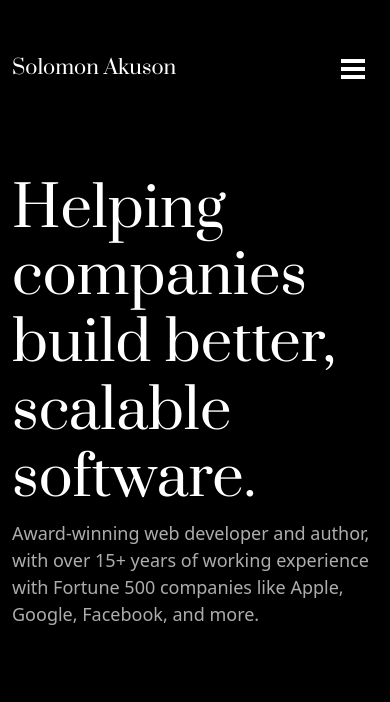
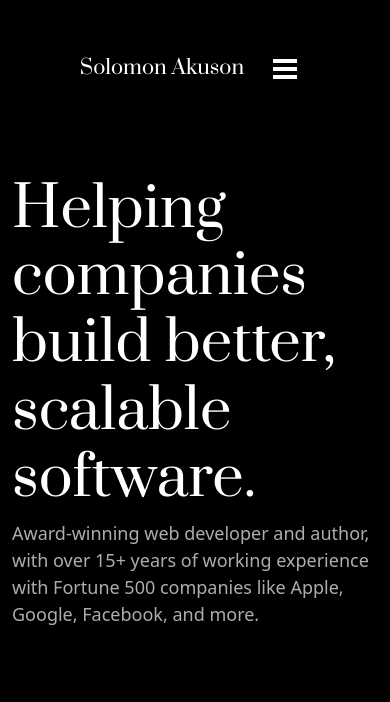
Before and after one commit to heysolomon/My-Portfolio, a plain HTML site: page index.html in a window 390 px wide. Shown: the top 702 px of the page. Drawn offline with nearby package versions, Linux system fonts and the light colour scheme.

Commit message:
mobile check

```diff
--- a/index.html
+++ b/index.html
@@ -12,9 +12,10 @@
     <link href="https://fonts.googleapis.com/css2?family=Inter:wght@100&family=Prata&display=swap" rel="stylesheet">
   </head>
 <body>
+  <div class="container-fluid p-0">
     <!-- Navbar -->
     <nav class="navbar navbar-expand-lg">
-        <div class="container-fluid">
+      <div class="container-fluid fluid">
           <a href="#" class="navbar-brand">Solomon Akuson</a>
           <button class="navbar-toggler" type="button" data-bs-toggle="collapse" data-bs-target="#navbarSupportedContent" aria-controls="navbarSupportedContent" aria-expanded="false" aria-label="Toggle navigation">
             <img src="./Assets/Hamburger Menu.svg" alt="">
@@ -124,7 +125,8 @@
       </div>
     </div>
   </footer>
+  </div>
 
-
+  <script src="https://cdn.jsdelivr.net/npm/bootstrap@5.1.3/dist/js/bootstrap.bundle.min.js" integrity="sha384-ka7Sk0Gln4gmtz2MlQnikT1wXgYsOg+OMhuP+IlRH9sENBO0LRn5q+8nbTov4+1p" crossorigin="anonymous"></script>
 </body>
 </html>
--- a/style.css
+++ b/style.css
@@ -7,7 +7,7 @@
     background-color: #000;
 }
 
- .navbar .container-fluid{
+ .navbar .fluid{
     max-width: 1070px;
 }
 
@@ -179,3 +179,9 @@ footer p{
 .social{
     padding-left: 16px;
 }
+
+@media screen and (max-width: 664px) {
+    .navbar .fluid{
+        width: auto;
+    }
+}
```
Lines whose indentation alone changed are shown as unchanged.
